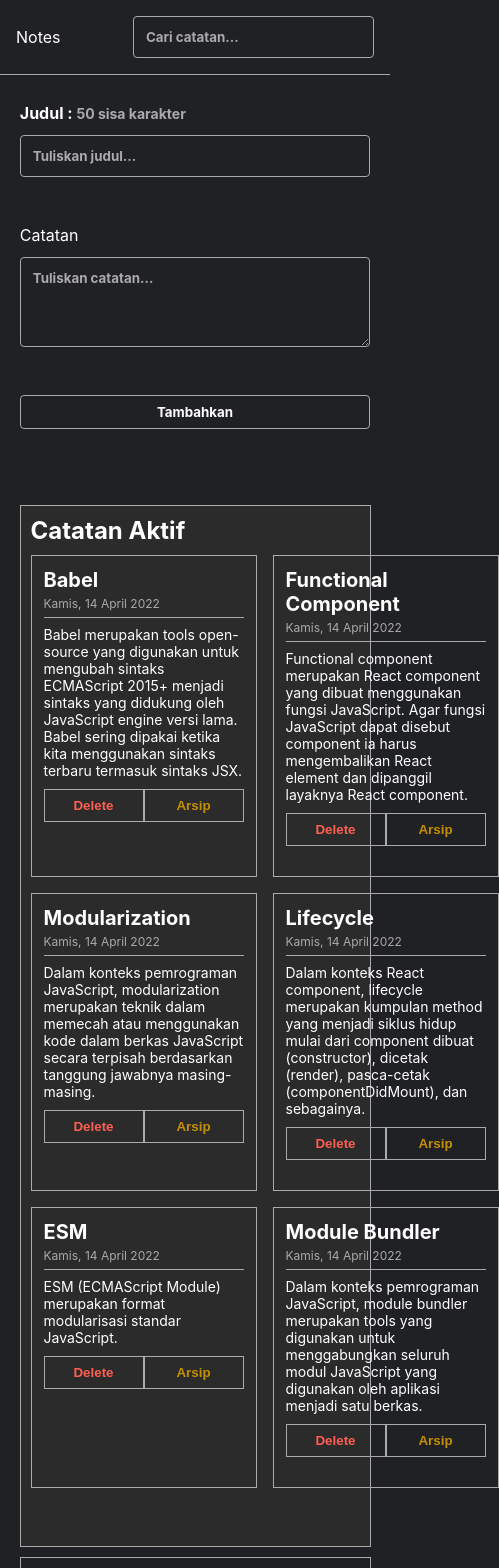
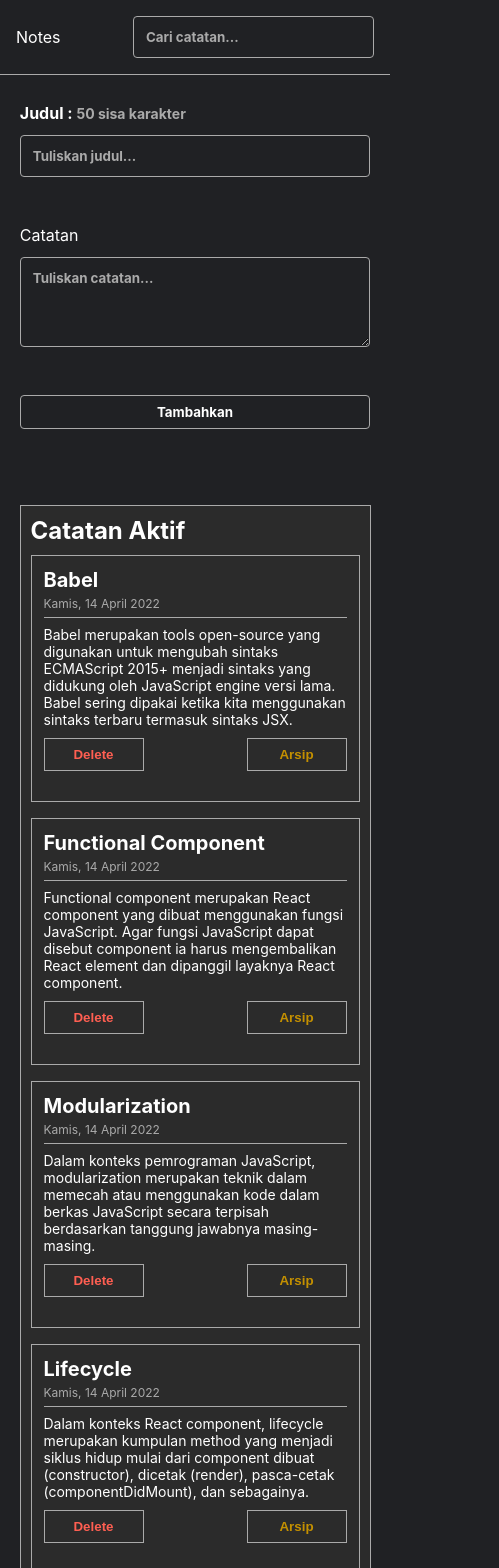
Before and after one commit to Id-Yuu/notes-react, a React (Vite) app: page / in a window 390 px wide. Shown: the top 1568 px of the page, 499 px wide, since content can reach past the window. Built offline with nearby package versions, Linux system fonts and the light colour scheme.

Commit message:
Update style.css

```diff
--- a/src/styles/style.css
+++ b/src/styles/style.css
@@ -271,19 +271,19 @@ textarea::placeholder {
 }
 
 @media screen and (max-width: 1199px) {
-  .notes-list {
+  .note-list {
     grid-template-columns: repeat(3, 1fr);
   }
 }
 
 @media screen and (max-width: 899px) {
-  .notes-list {
+  .note-list {
     grid-template-columns: repeat(2, 1fr);
   }
 }
 
 @media screen and (max-width: 599px) {
-  .notes-list {
+  .note-list {
     grid-template-columns: 1fr;
   }
 }
```
